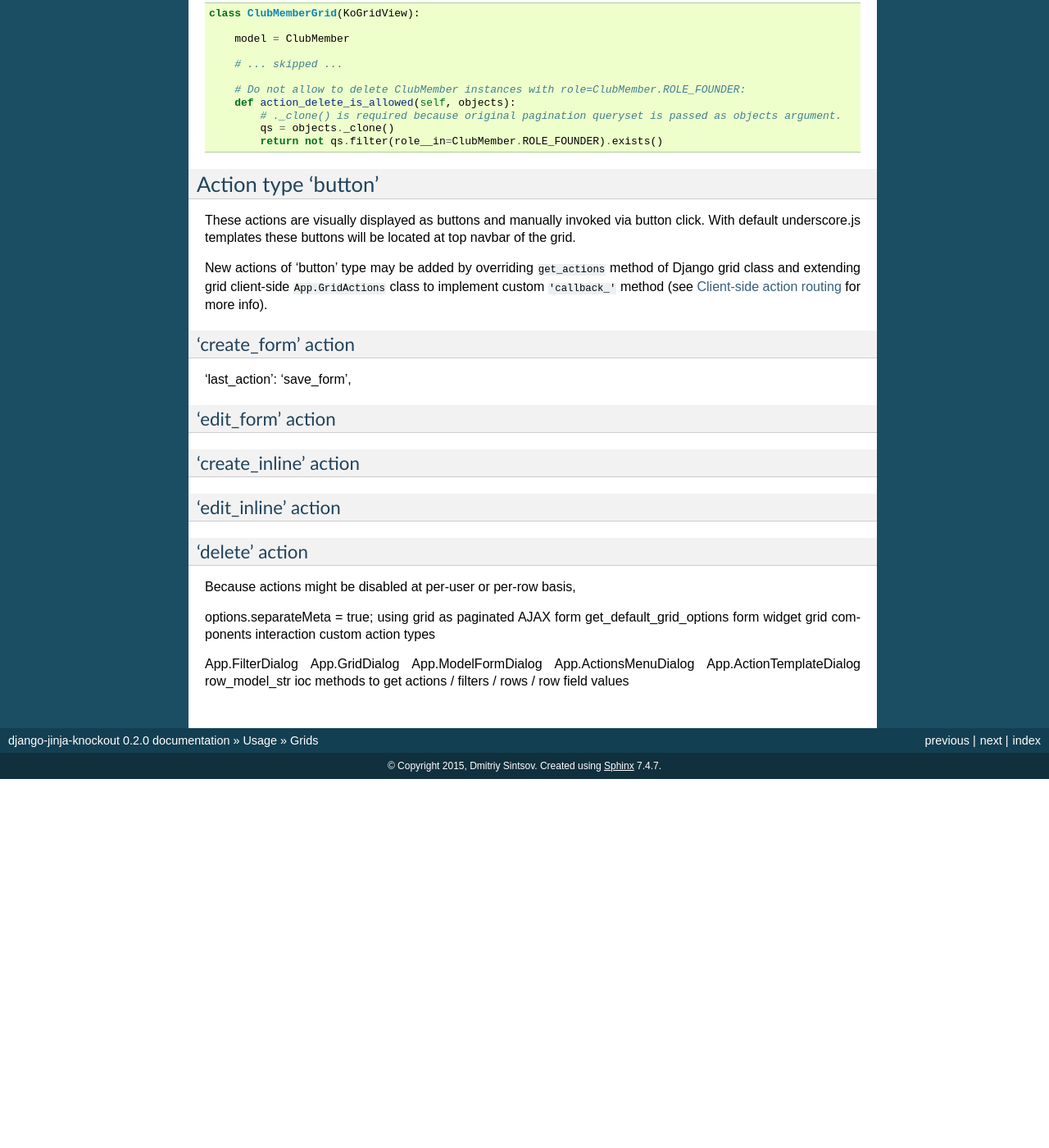
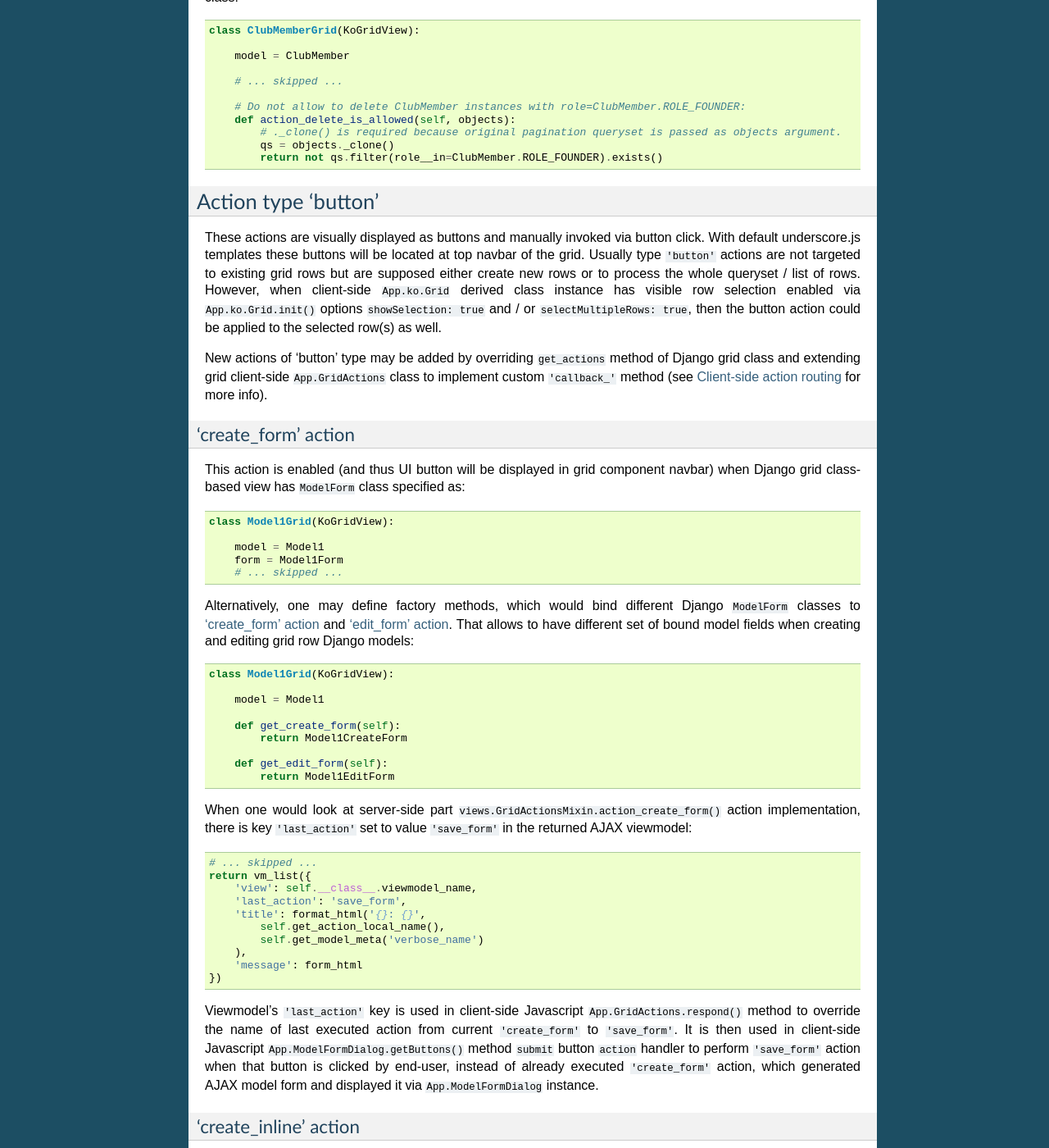
Before and after one commit to Dmitri-Sintsov/django-jinja-knockout, a Sphinx documentation site: the page built from docs/grids.rst, in a window 1280 px wide and 1400 px high, scrolled down 22030 px. Shown: the whole window at 82% size. Built offline with Sphinx 7.4.7, drawn with Linux system fonts in a browser that asks for light colours; before the commit the page ends 22980 px from its top, so only the background shows below that; some of the changed text lies outside the part shown.

Commit message:
Described 'create_form' action in grids.rst

```diff
--- a/docs/grids.rst
+++ b/docs/grids.rst
@@ -1212,8 +1212,9 @@ automatically, one has to set value of grid class ``form`` static property::
         form = Model1Form
         # ... skipped ...
 
-Alternatively, one may define factory methods, which allows to bind different Django ``ModelForm`` classes to target
-grid row, represented by Django model::
+Alternatively, one may define factory methods, which would bind different Django ``ModelForm`` classes to
+`'create_form' action`_ and `'edit_form' action`_. That allows to have different set of bound model fields when creating
+and editing grid row Django models::
 
     class Model1Grid(KoGridView):
 
@@ -1301,7 +1302,11 @@ Action type 'button'
 --------------------
 
 These actions are visually displayed as buttons and manually invoked via button click. With default underscore.js
-templates these buttons will be located at top navbar of the grid.
+templates these buttons will be located at top navbar of the grid. Usually type ``'button'`` actions are not targeted to
+existing grid rows but are supposed either create new rows or to process the whole queryset / list of rows. However,
+when client-side ``App.ko.Grid`` derived class instance has visible row selection enabled via ``App.ko.Grid.init()``
+options ``showSelection: true`` and / or ``selectMultipleRows: true``, then the button action could be applied to the
+selected row(s) as well.
 
 New actions of 'button' type may be added by overriding ``get_actions`` method of Django grid class and extending grid
 client-side ``App.GridActions`` class to implement custom ``'callback_'`` method (see `Client-side action routing`_ for
@@ -1309,14 +1314,56 @@ more info).
 
 'create_form' action
 ~~~~~~~~~~~~~~~~~~~~
+This action is enabled (and thus UI button will be displayed in grid component navbar) when Django grid class-based view
+has ``ModelForm`` class specified as::
 
-'last_action': 'save_form',
+    class Model1Grid(KoGridView):
+
+        model = Model1
+        form = Model1Form
+        # ... skipped ...
+
+Alternatively, one may define factory methods, which would bind different Django ``ModelForm`` classes to
+`'create_form' action`_ and `'edit_form' action`_. That allows to have different set of bound model fields when creating
+and editing grid row Django models::
+
+    class Model1Grid(KoGridView):
+
+        model = Model1
+
+        def get_create_form(self):
+            return Model1CreateForm
+
+        def get_edit_form(self):
+            return Model1EditForm
+
+.. highlight:: python
+
+When one would look at server-side part ``views.GridActionsMixin.action_create_form()`` action implementation, there
+is key ``'last_action'`` set to value ``'save_form'`` in the returned AJAX viewmodel::
+
+        # ... skipped ...
+        return vm_list({
+            'view': self.__class__.viewmodel_name,
+            'last_action': 'save_form',
+            'title': format_html('{}: {}',
+                self.get_action_local_name(),
+                self.get_model_meta('verbose_name')
+            ),
+            'message': form_html
+        })
+
+Viewmodel's ``'last_action'`` key is used in client-side Javascript ``App.GridActions.respond()`` method to override the
+name of last executed action from current ``'create_form'`` to ``'save_form'``. It is then used in client-side Javascript
+``App.ModelFormDialog.getButtons()`` method ``submit`` button ``action`` handler to perform ``'save_form'`` action
+when that button is clicked by end-user, instead of already executed ``'create_form'`` action, which generated AJAX
+model form and displayed it via ``App.ModelFormDialog`` instance.
+
+'create_inline' action
+~~~~~~~~~~~~~~~~~~~~~~
 
 'edit_form' action
 ~~~~~~~~~~~~~~~~~~
-
-'create_inline' action
-~~~~~~~~~~~~~~~~~~~~~~
 
 'edit_inline' action
 ~~~~~~~~~~~~~~~~~~~~
@@ -1342,3 +1389,4 @@ App.ActionTemplateDialog
 row_model_str
 ioc
 methods to get actions / filters / rows / row field values
+Grid init options.
```
